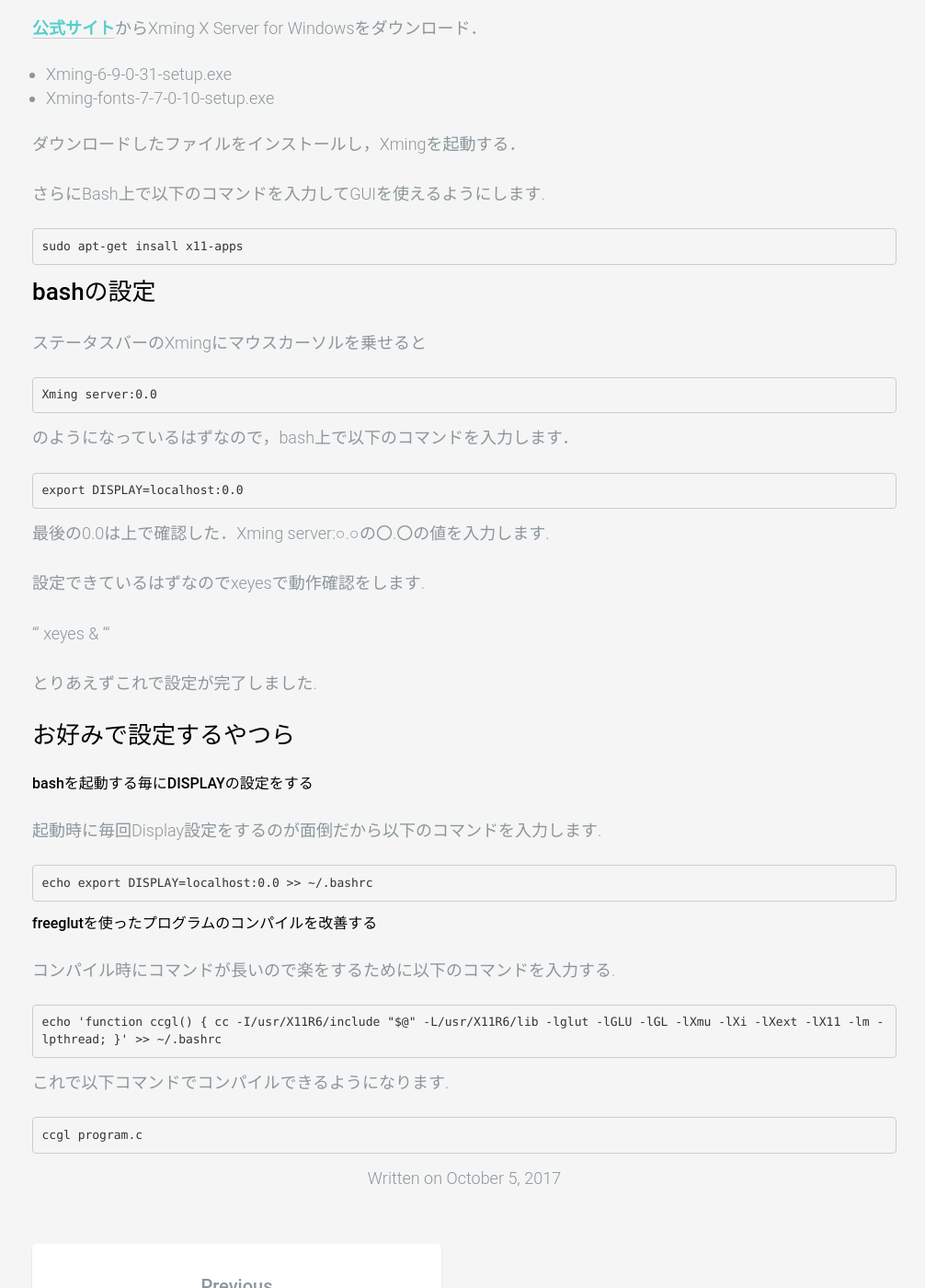
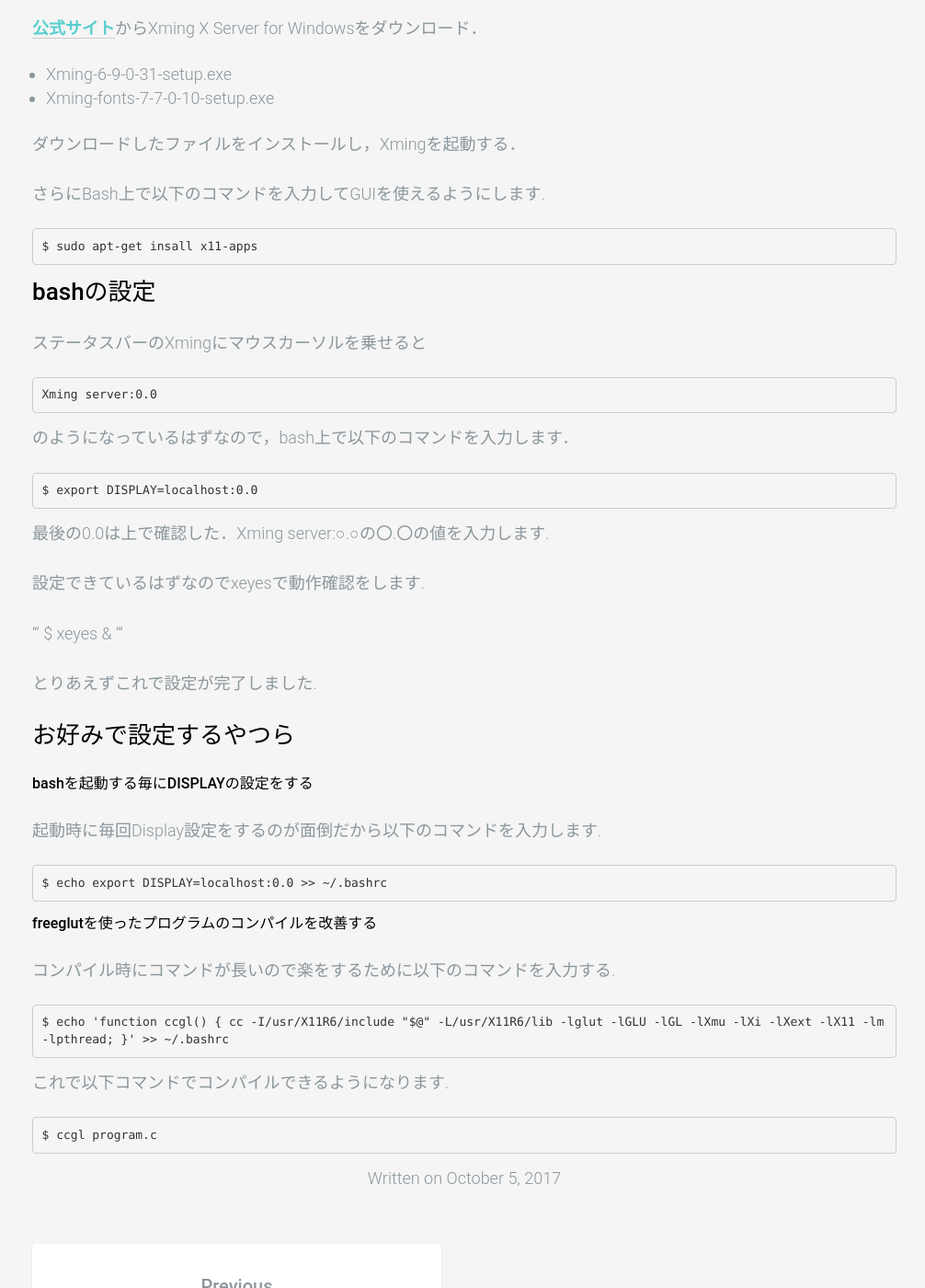
Before and after one commit to WakuwakuP/wakuwakup.github.io, a Jekyll site: the page built from _posts/2017-10-05-glut-on-bash-on-windows.md, in a window 1280 px wide and 1400 px high, scrolled down 1957 px. Shown: the whole window at 92% size, without its empty margins (135-1141 px from the left). Built offline with Jekyll 4.4.1, drawn with Linux system fonts in a browser that asks for light colours; comment, search, counter and statistics services are not loaded.

Commit message:
no message

````diff
--- a/_posts/2017-10-05-glut-on-bash-on-windows.md
+++ b/_posts/2017-10-05-glut-on-bash-on-windows.md
@@ -57,7 +57,7 @@
 さらにBash上で以下のコマンドを入力してGUIを使えるようにします.
 
 ```
-sudo apt-get insall x11-apps
+$ sudo apt-get insall x11-apps
 ```
 
 ## bashの設定
@@ -71,7 +71,7 @@
 のようになっているはずなので，bash上で以下のコマンドを入力します．
 
 ```
-export DISPLAY=localhost:0.0
+$ export DISPLAY=localhost:0.0
 ```
 
 最後の0.0は上で確認した．Xming server:○.○の〇.〇の値を入力します.
@@ -79,7 +79,7 @@
 設定できているはずなのでxeyesで動作確認をします.
 
 ‘‘‘
-xeyes &
+$ xeyes &
 ‘‘‘
 
 とりあえずこれで設定が完了しました.
@@ -91,7 +91,7 @@
 起動時に毎回Display設定をするのが面倒だから以下のコマンドを入力します.
 
 ```
-echo export DISPLAY=localhost:0.0 >> ~/.bashrc
+$ echo export DISPLAY=localhost:0.0 >> ~/.bashrc
 ```
 
 #### freeglutを使ったプログラムのコンパイルを改善する
@@ -99,11 +99,11 @@
 コンパイル時にコマンドが長いので楽をするために以下のコマンドを入力する.
 
 ```
-echo 'function ccgl() { cc -I/usr/X11R6/include "$@" -L/usr/X11R6/lib -lglut -lGLU -lGL -lXmu -lXi -lXext -lX11 -lm -lpthread; }' >> ~/.bashrc
+$ echo 'function ccgl() { cc -I/usr/X11R6/include "$@" -L/usr/X11R6/lib -lglut -lGLU -lGL -lXmu -lXi -lXext -lX11 -lm -lpthread; }' >> ~/.bashrc
 ```
 
 これで以下コマンドでコンパイルできるようになります.
 
 ```
-ccgl program.c
+$ ccgl program.c
 ```
````
